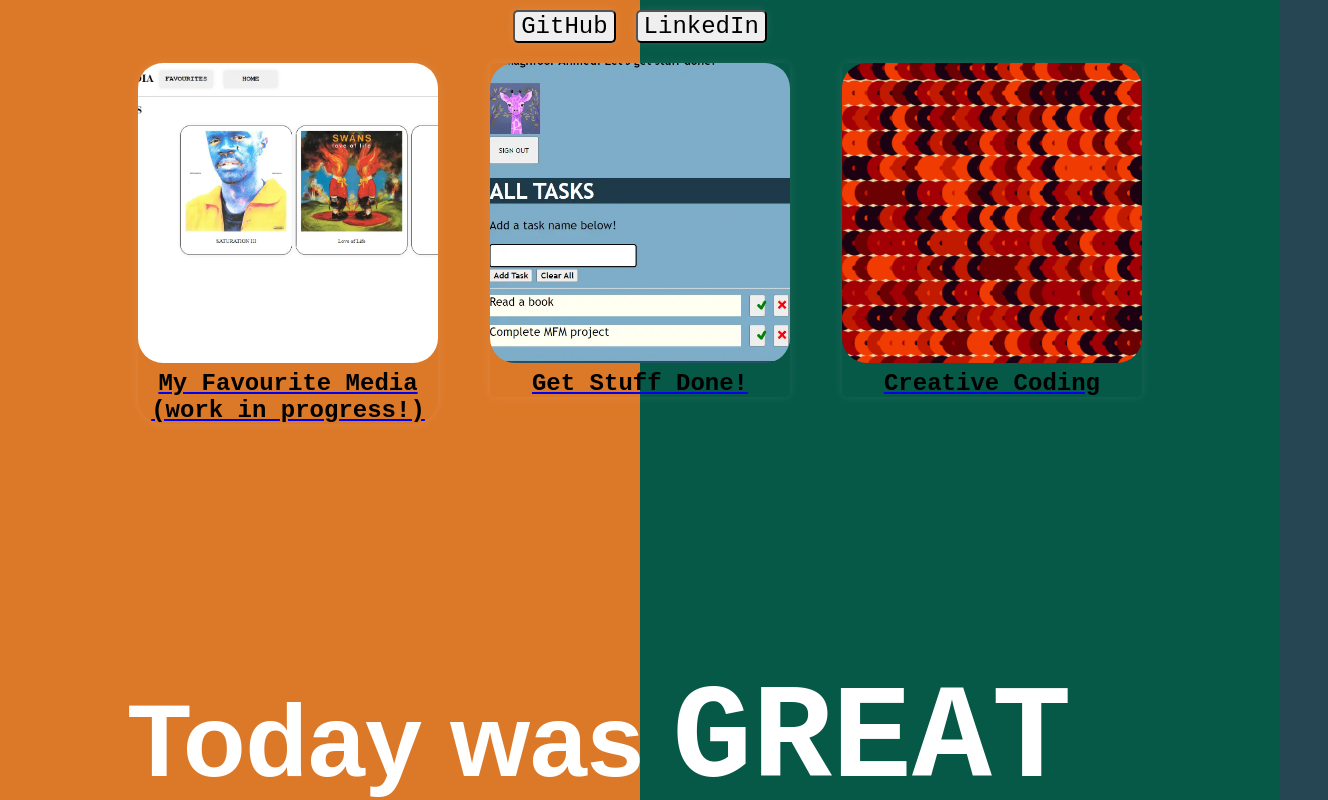
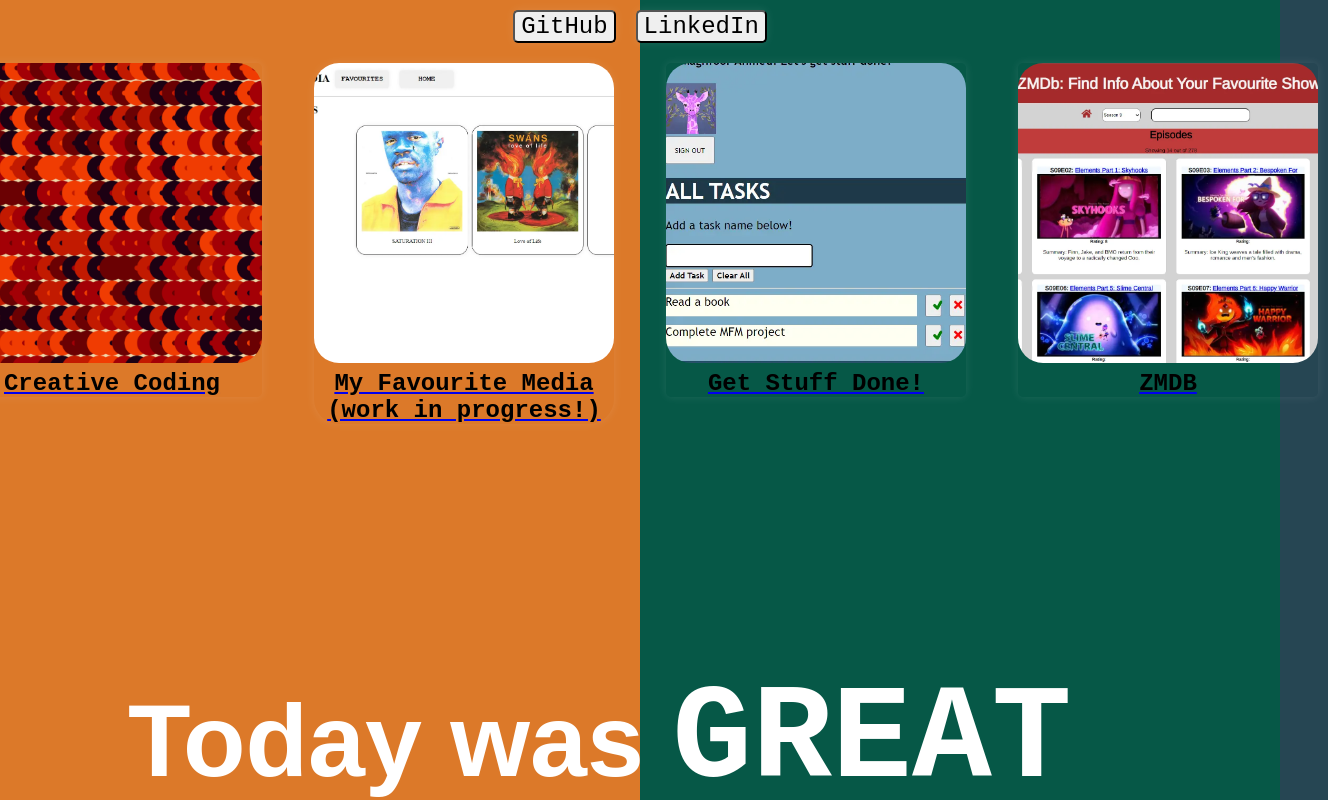
Before and after one commit to maghfoor-a/personal-website, a React (Vite) app: page / in a window 1280 px wide. Shown: the whole page, 1328 px wide, since content can reach past the window. Built offline with nearby package versions, Linux system fonts and the light colour scheme.

Commit message:
added ZMDB project

```diff
--- a/src/components/AppHeader.css
+++ b/src/components/AppHeader.css
@@ -79,7 +79,7 @@
 
 .AllProjects {
   display: grid;
-  grid-template-areas: "MFM CC GSD";
+  grid-template-areas: "CC MFM GSD ZMDB";
   position: relative;
   z-index: 3;
   text-align: center;
--- a/src/components/AppHeader.tsx
+++ b/src/components/AppHeader.tsx
@@ -4,6 +4,7 @@
 import randomWalk from "../utils/creativePictures/randomwalk (10).webp";
 import MFM from "../utils/MFM.webp";
 import GetStuffDone from "../utils/GetStuffDone.webp";
+import ZMDB from "../utils/ZMDB.webp";
 
 function AppHeader(): JSX.Element {
   const [widthPct, setWidthPct] = React.useState<number>(50);
@@ -45,8 +46,14 @@
           </h2>
         </div>
         <div className="AllProjects">
-          <a
-            href="https://my-favourite-media.netlify.app/"
+          <Link to="/creative">
+            <div className="button CC">
+              <img className="img" src={randomWalk} width={300} height={300} />
+              <p className="projectTitle">Creative Coding</p>
+            </div>
+          </Link>
+          <Link
+            to="https://my-favourite-media.netlify.app/"
             target="_blank"
             rel="noopener noreferrer"
           >
@@ -56,9 +63,9 @@
                 My Favourite Media (work in progress!)
               </p>
             </div>
-          </a>
-          <a
-            href="https://getstuffdone.maghfoor.com/"
+          </Link>
+          <Link
+            to="https://getstuffdone.maghfoor.com/"
             target="_blank"
             rel="noopener noreferrer"
           >
@@ -71,11 +78,15 @@
               />
               <p className="projectTitle">Get Stuff Done!</p>
             </div>
-          </a>
-          <Link to="/creative">
-            <div className="button CC">
-              <img className="img" src={randomWalk} width={300} height={300} />
-              <p className="projectTitle">Creative Coding</p>
+          </Link>
+          <Link
+            to="https://zmdb-official.netlify.app/"
+            target="_blank"
+            rel="noopener noreferrer"
+          >
+            <div className="button ZMDB">
+              <img className="img" src={ZMDB} width={300} height={300} />
+              <p className="projectTitle">ZMDB</p>
             </div>
           </Link>
         </div>
```
Also changed, not shown: src/utils/ZMDB.webp (added).
